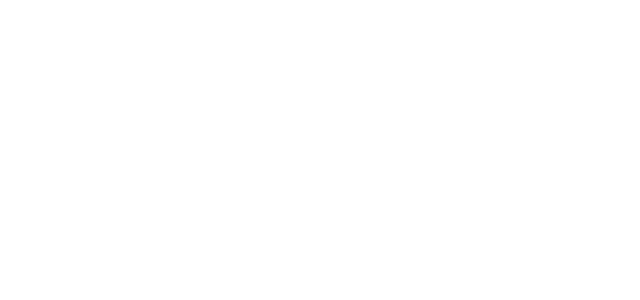
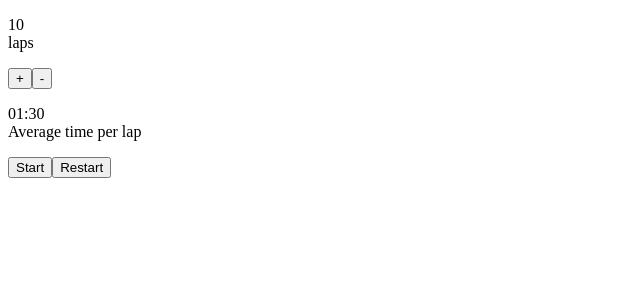
Before and after one commit to romluc/lapcounter, a React (Create React App) app: page / in a window 1280 px wide. Shown: the top 300 px of the page, without its empty margins (0-640 px from the left). Built offline with nearby package versions, Linux system fonts and the light colour scheme.

Commit message:
Create initial hard-coded markup

```diff
--- a/public/index.html
+++ b/public/index.html
@@ -1,43 +1,19 @@
 <!DOCTYPE html>
 <html lang="en">
+
 <head>
   <meta charset="utf-8" />
-    <link rel="icon" href="%PUBLIC_URL%/favicon.ico" />
   <meta name="viewport" content="width=device-width, initial-scale=1" />
-    <meta name="theme-color" content="#000000" />
-    <meta
-      name="description"
-      content="Web site created using create-react-app"
-    />
-    <link rel="apple-touch-icon" href="%PUBLIC_URL%/logo192.png" />
-    <!--
-      manifest.json provides metadata used when your web app is installed on a
-      user's mobile device or desktop. See https://developers.google.com/web/fundamentals/web-app-manifest/
-    -->
-    <link rel="manifest" href="%PUBLIC_URL%/manifest.json" />
-    <!--
-      Notice the use of %PUBLIC_URL% in the tags above.
-      It will be replaced with the URL of the `public` folder during the build.
-      Only files inside the `public` folder can be referenced from the HTML.
 
-      Unlike "/favicon.ico" or "favicon.ico", "%PUBLIC_URL%/favicon.ico" will
-      work correctly both with client-side routing and a non-root public URL.
-      Learn how to configure a non-root public URL by running `npm run build`.
-    -->
-    <title>React App</title>
+  <meta name="description" content="Web site created using create-react-app" />
+
+  <title>Lap Counter</title>
 </head>
+
 <body>
   <noscript>You need to enable JavaScript to run this app.</noscript>
   <div id="root"></div>
-    <!--
-      This HTML file is a template.
-      If you open it directly in the browser, you will see an empty page.
 
-      You can add webfonts, meta tags, or analytics to this file.
-      The build step will place the bundled scripts into the <body> tag.
+</body>
 
-      To begin the development, run `npm start` or `yarn start`.
-      To create a production bundle, use `npm run build` or `yarn build`.
-    -->
-  </body>
 </html>
--- a/src/App.js
+++ b/src/App.js
@@ -1,7 +1,24 @@
 import React from 'react';
 
 function App() {
-  return <div className='App'></div>;
+  return (
+    <div className='App'>
+      <p>
+        10
+        <br />
+        laps
+      </p>
+      <button>+</button>
+      <button>-</button>
+      <p>
+        01:30
+        <br />
+        Average time per lap
+      </p>
+      <button>Start</button>
+      <button>Restart</button>
+    </div>
+  );
 }
 
 export default App;
```
Also changed, not shown: public/logo192.png (deleted), public/logo512.png (deleted). Lines whose indentation alone changed are shown as unchanged.
